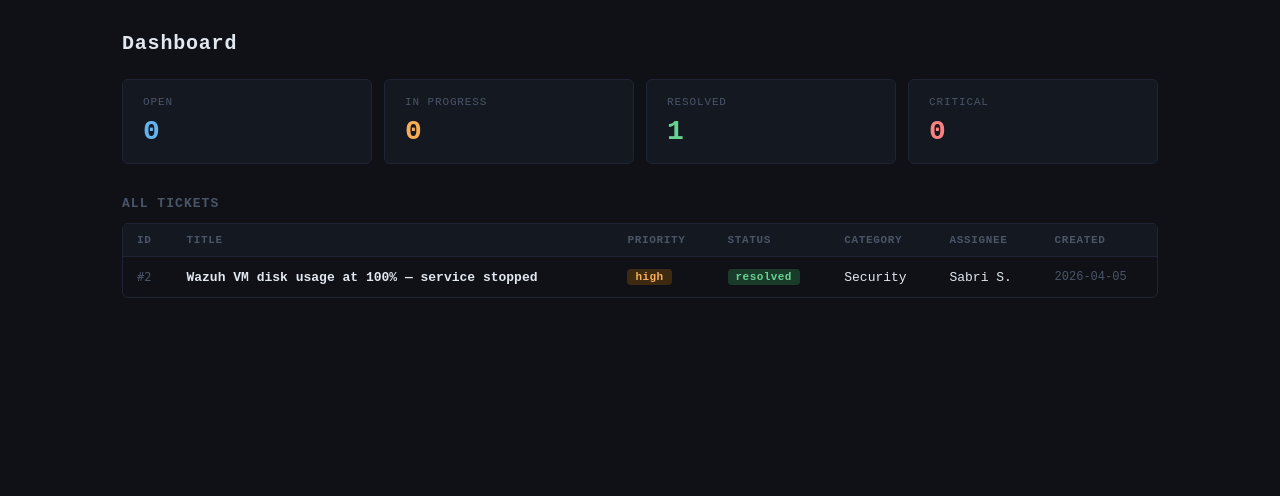
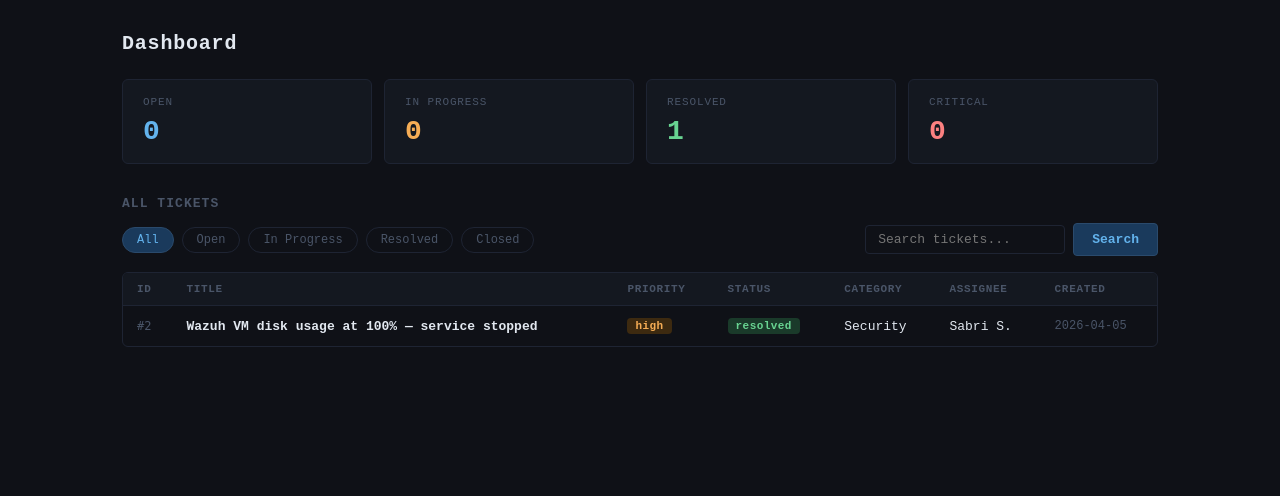
Before and after one commit to sabrinavsimmons/Deskflow, a Flask app: page / in a window 1280 px wide. Shown: the part 56-552 px from the top of the page. Run offline with Flask 3, Linux system fonts and the light colour scheme; data comes from the database, SQL or seed files in the repository.

Commit message:
Add search and filter to dashboard

```diff
--- a/app.py
+++ b/app.py
@@ -9,22 +9,40 @@
 @app.route('/')
 def index():
     conn = get_db()
-    tickets = conn.execute(
-        'SELECT * FROM tickets ORDER BY created_at DESC'
-    ).fetchall()
+
+    status_filter = request.args.get('status', 'all')
+    search_query = request.args.get('q', '')
+
+    query = 'SELECT * FROM tickets WHERE 1=1'
+    params = []
+
+    if status_filter != 'all':
+        query += ' AND status = ?'
+        params.append(status_filter)
+
+    if search_query:
+        query += ' AND (title LIKE ? OR category LIKE ? OR assignee LIKE ?)'
+        params.extend(['%' + search_query + '%'] * 3)
+
+    query += ' ORDER BY created_at DESC'
+    tickets = conn.execute(query, params).fetchall()
+
+    all_tickets = conn.execute('SELECT * FROM tickets').fetchall()
     conn.close()
 
-    open_count = sum(1 for t in tickets if t['status'] == 'open')
-    in_progress_count = sum(1 for t in tickets if t['status'] == 'in-progress')
-    resolved_count = sum(1 for t in tickets if t['status'] == 'resolved')
-    critical_count = sum(1 for t in tickets if t['priority'] == 'critical')
+    open_count = sum(1 for t in all_tickets if t['status'] == 'open')
+    in_progress_count = sum(1 for t in all_tickets if t['status'] == 'in-progress')
+    resolved_count = sum(1 for t in all_tickets if t['status'] == 'resolved')
+    critical_count = sum(1 for t in all_tickets if t['priority'] == 'critical')
 
     return render_template('index.html',
         tickets=tickets,
         open_count=open_count,
         in_progress_count=in_progress_count,
         resolved_count=resolved_count,
-        critical_count=critical_count
+        critical_count=critical_count,
+        status_filter=status_filter,
+        search_query=search_query
     )
 
 @app.route('/ticket/new', methods=['GET', 'POST'])
--- a/static/css/style.css
+++ b/static/css/style.css
@@ -123,3 +123,10 @@
 
 /* FOOTER */
 .footer { padding: 16px 32px; border-top: 1px solid #1e2433; font-size: 11px; color: #2d3748; letter-spacing: 0.06em; text-align: center; }
+
+.filter-bar { display: flex; gap: 8px; margin-bottom: 16px; align-items: center; flex-wrap: wrap; }
+.filter-chip { padding: 5px 14px; font-size: 12px; border-radius: 20px; border: 1px solid #1e2433; cursor: pointer; color: #4a5568; background: transparent; text-decoration: none; font-family: 'Courier New', monospace; }
+.filter-chip:hover { color: #e2e8f0; background: #1a1f2e; }
+.filter-chip.active { background: #1a3a5c; color: #63b3ed; border-color: #2a4a6c; }
+.search-input { padding: 6px 12px; font-size: 13px; font-family: 'Courier New', monospace; background: #0f1117; border: 1px solid #1e2433; border-radius: 4px; color: #e2e8f0; outline: none; min-width: 200px; margin-left: auto; }
+.search-input:focus { border-color: #2a4a6c; }
--- a/templates/index.html
+++ b/templates/index.html
@@ -27,6 +27,20 @@
 
 <div class="section-header">
     <h2 class="section-title">All Tickets</h2>
+</div>
+<div class="filter-bar">
+    <form method="GET" action="/" style="display: flex; gap: 8px; align-items: center; flex-wrap: wrap; width: 100%;">
+        <a href="/?status=all&q={{ search_query }}" class="filter-chip {% if status_filter == 'all' %}active{% endif %}">All</a>
+        <a href="/?status=open&q={{ search_query }}" class="filter-chip {% if status_filter == 'open' %}active{% endif %}">Open</a>
+        <a href="/?status=in-progress&q={{ search_query }}" class="filter-chip {% if status_filter == 'in-progress' %}active{% endif %}">In Progress</a>
+        <a href="/?status=resolved&q={{ search_query }}" class="filter-chip {% if status_filter == 'resolved' %}active{% endif %}">Resolved</a>
+        <a href="/?status=closed&q={{ search_query }}" class="filter-chip {% if status_filter == 'closed' %}active{% endif %}">Closed</a>
+        <input class="search-input" type="text" name="q" placeholder="Search tickets..." value="{{ search_query }}">
+        <button type="submit" class="btn btn-primary">Search</button>
+        {% if search_query %}
+        <a href="/?status={{ status_filter }}" class="btn btn-secondary">Clear</a>
+        {% endif %}
+    </form>
 </div>
 
 {% if tickets %}
```
